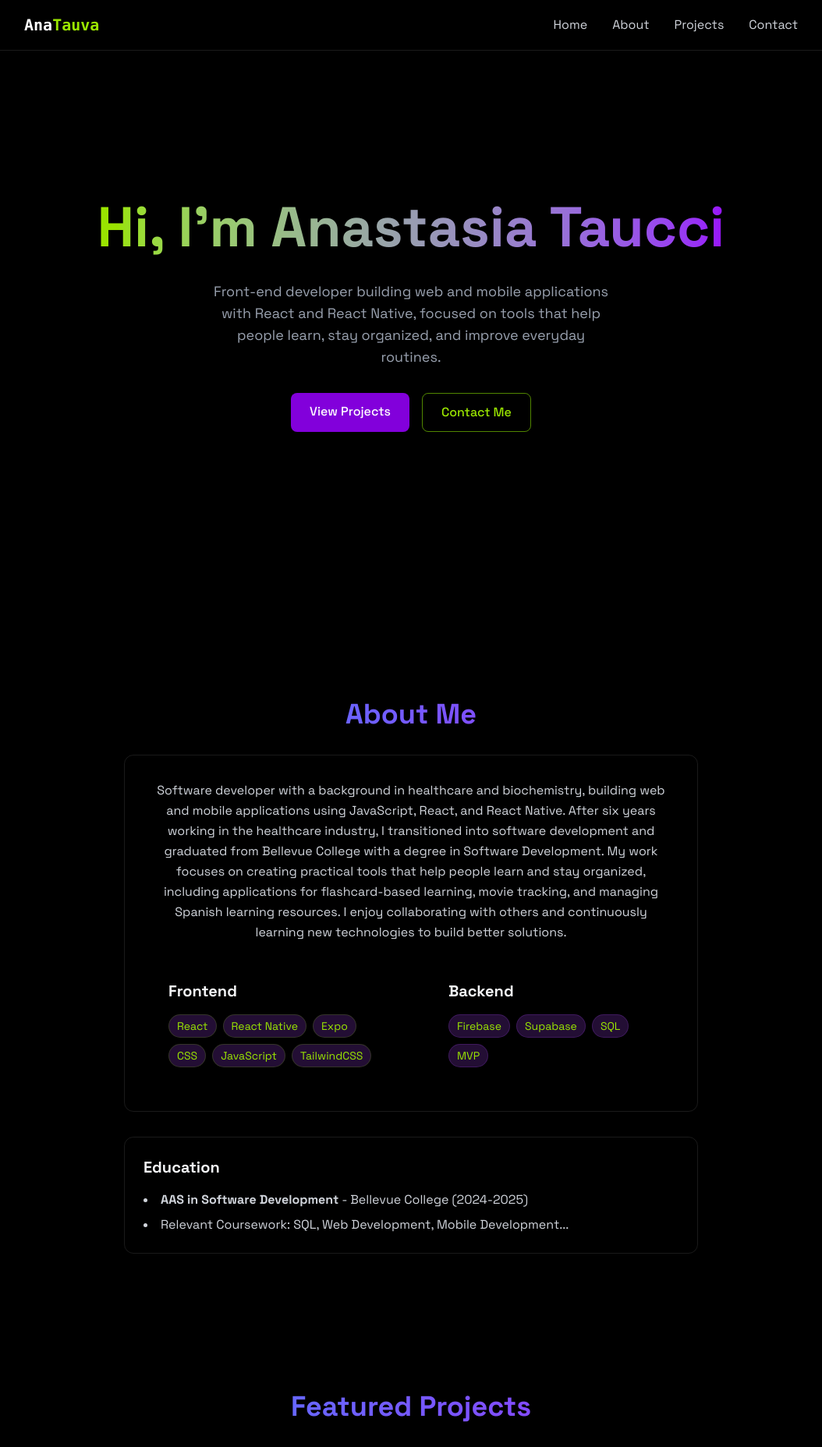
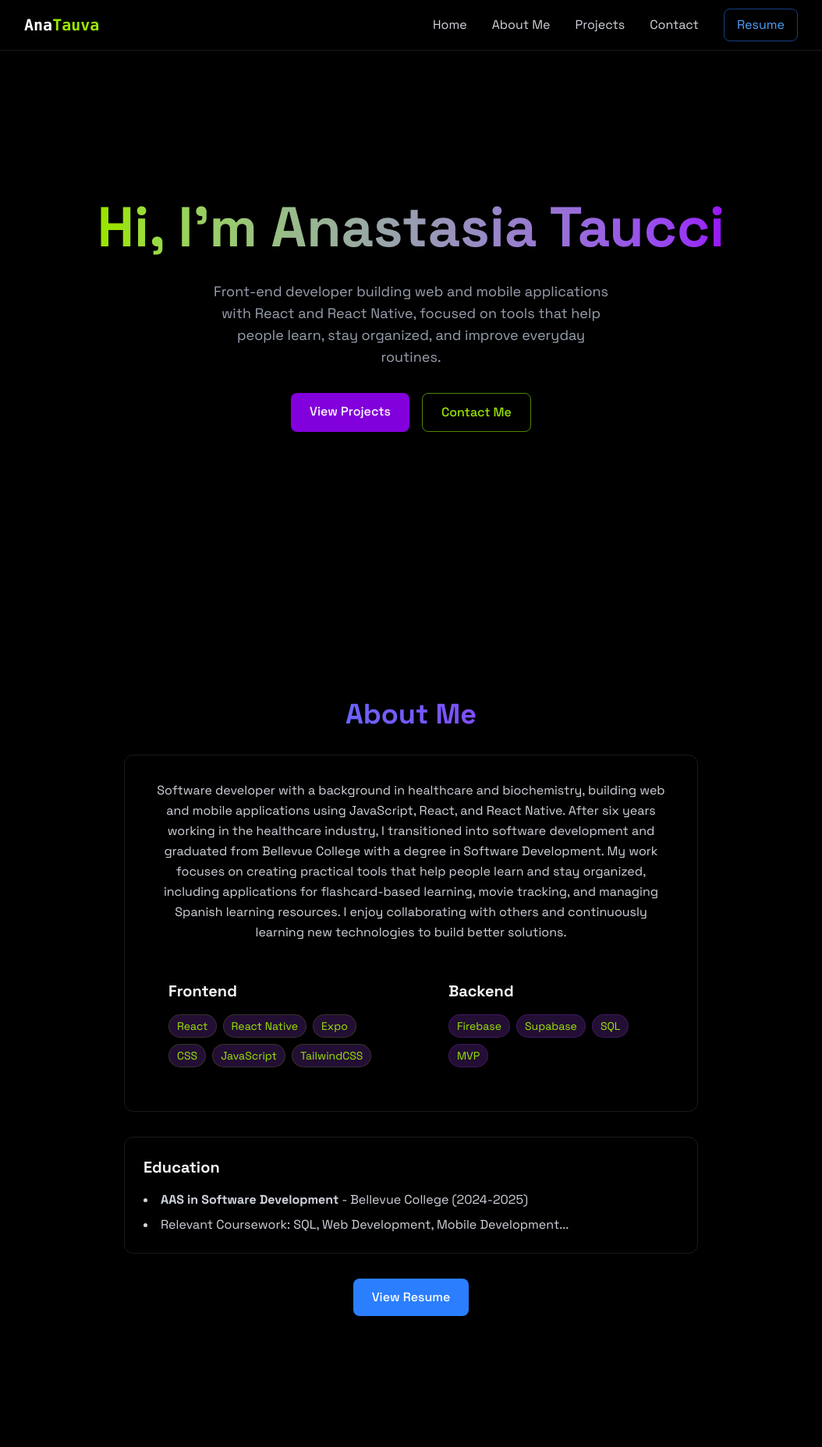
Before and after one commit to AnastasiaTaucci/my_portfolio_react, a React (Vite) app: page / in a window 1280 px wide. Shown: the top 1856 px of the page at 78% size, without its empty margins (113-1167 px from the left). Built offline with nearby package versions, Linux system fonts and the light colour scheme.

Commit message:
add resume button. Add Readme

```diff
--- a/src/components/NavBar.jsx
+++ b/src/components/NavBar.jsx
@@ -34,7 +34,7 @@ function NavBar({ menuOpen, setMenuOpen }) {
               href="#about"
               className="text-gray-300 hover:text-white transition-colors"
             >
-              About
+              About Me
             </a>
             <a
               href="#projects"
@@ -48,6 +48,13 @@ function NavBar({ menuOpen, setMenuOpen }) {
             >
               Contact
             </a>
+            <a
+              href="../../public/Anastasia_Taucci_Resume.pdf"
+              target="_blank"
+              className="px-4 py-2 rounded-lg border border-blue-500/50 text-blue-400 hover:bg-blue-500/10 hover:-translate-y-0.5 hover:text-blue-300 transition"
+            >
+              Resume
+            </a>
           </div>
         </div>
       </div>
--- a/src/components/sections/About.jsx
+++ b/src/components/sections/About.jsx
@@ -184,6 +184,7 @@ function About() {
             </div>
           </div>
 
+          {/* education section */}
           <div
             className="
                     p-6
@@ -221,6 +222,13 @@ function About() {
               </li>
             </ul>
           </div>
+          <a
+            href="../../public/Anastasia_Taucci_Resume.pdf"
+            target="_blank"
+            className="block w-fit mx-auto mt-6 px-6 py-3 rounded-lg bg-blue-500 text-white font-medium hover:bg-blue-600 hover:-translate-y-1 hover:shadow-[0_0_15px_rgba(59,130,246,0.4)] transition"
+          >
+            View Resume
+          </a>
         </div>
       </RevealOnScroll>
     </section>
```
Also changed, not shown: 2 other files (tests, documents, lock files or other folders).
